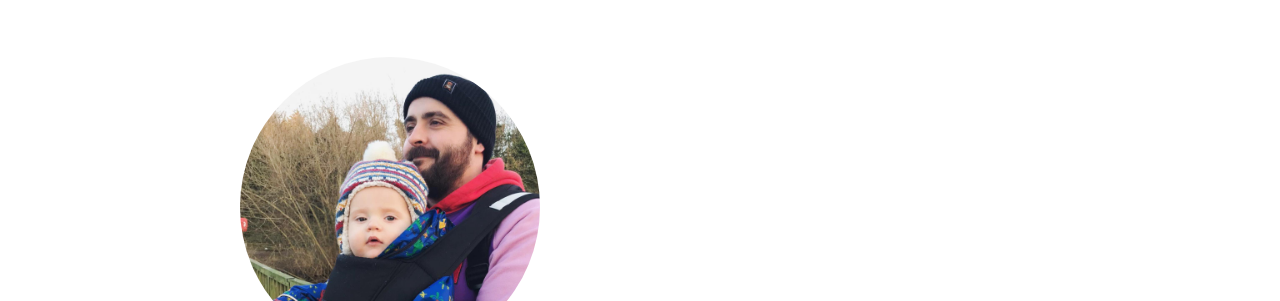
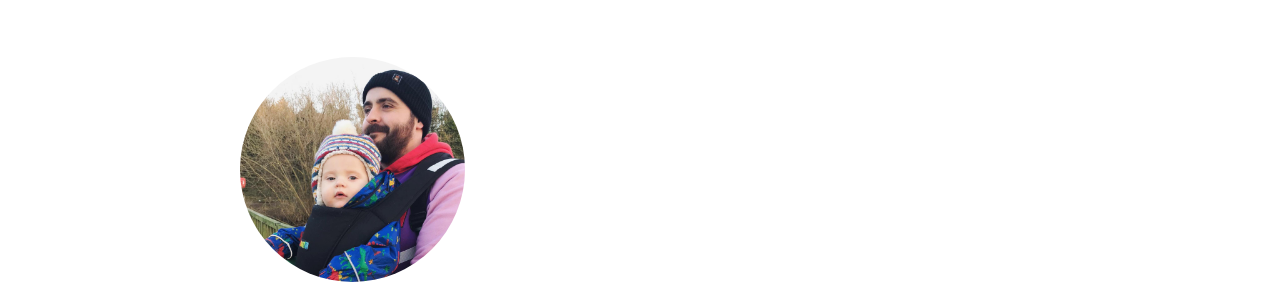
Before and after one commit to social-creator/.github.io, a plain HTML site: page about.html in a window 1280 px wide. Shown: the part 153-454 px from the top of the page. Drawn offline with Linux system fonts and the light colour scheme.

Commit message:
Update styles.css

```diff
--- a/styles.css
+++ b/styles.css
@@ -118,8 +118,8 @@ p {
 }
 
 .about-author img {
-  height: 300px;
-  width: 300px;
+  height: 225px;
+  width: 225px;
 }
 
 .post-author img, .about-author img {
```
